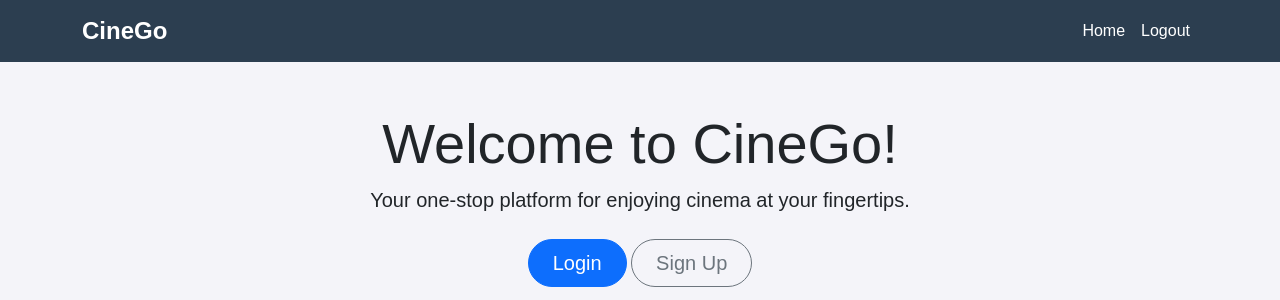
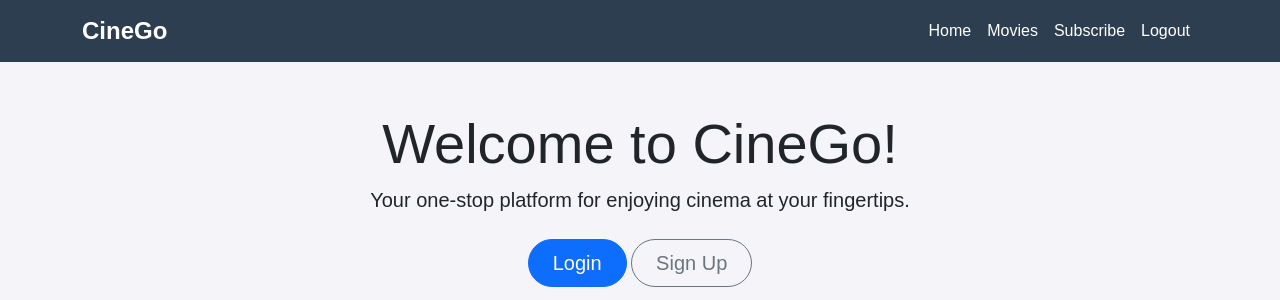
Before and after one commit to adeniyi0adeite/CineGo, a Django app: page / in a window 1280 px wide. Shown: the top 300 px of the page. Run offline with Django 3.2, Linux system fonts and the light colour scheme; the visitor is signed in with stand-in values (Sample User, id 1).

Commit message:
Fix: Added link to movie and subscription page to the base template

```diff
--- a/templates/base.html
+++ b/templates/base.html
@@ -57,6 +57,12 @@
                     </li>
                     {% if user.is_authenticated %}
                     <li class="nav-item">
+                        <a class="nav-link" href="{% url 'video_list' %}">Movies</a>
+                    </li>
+                    <li class="nav-item">
+                        <a class="nav-link" href="{% url 'subscription' %}">Subscribe</a>
+                    </li>
+                    <li class="nav-item">
                         <a class="nav-link" href="{% url 'logout' %}">Logout</a>
                     </li>
                     {% else %}
@@ -66,6 +72,7 @@
                     <li class="nav-item">
                         <a class="nav-link" href="{% url 'register' %}">Register</a>
                     </li>
+
                     {% endif %}
                 </ul>
             </div>
```
